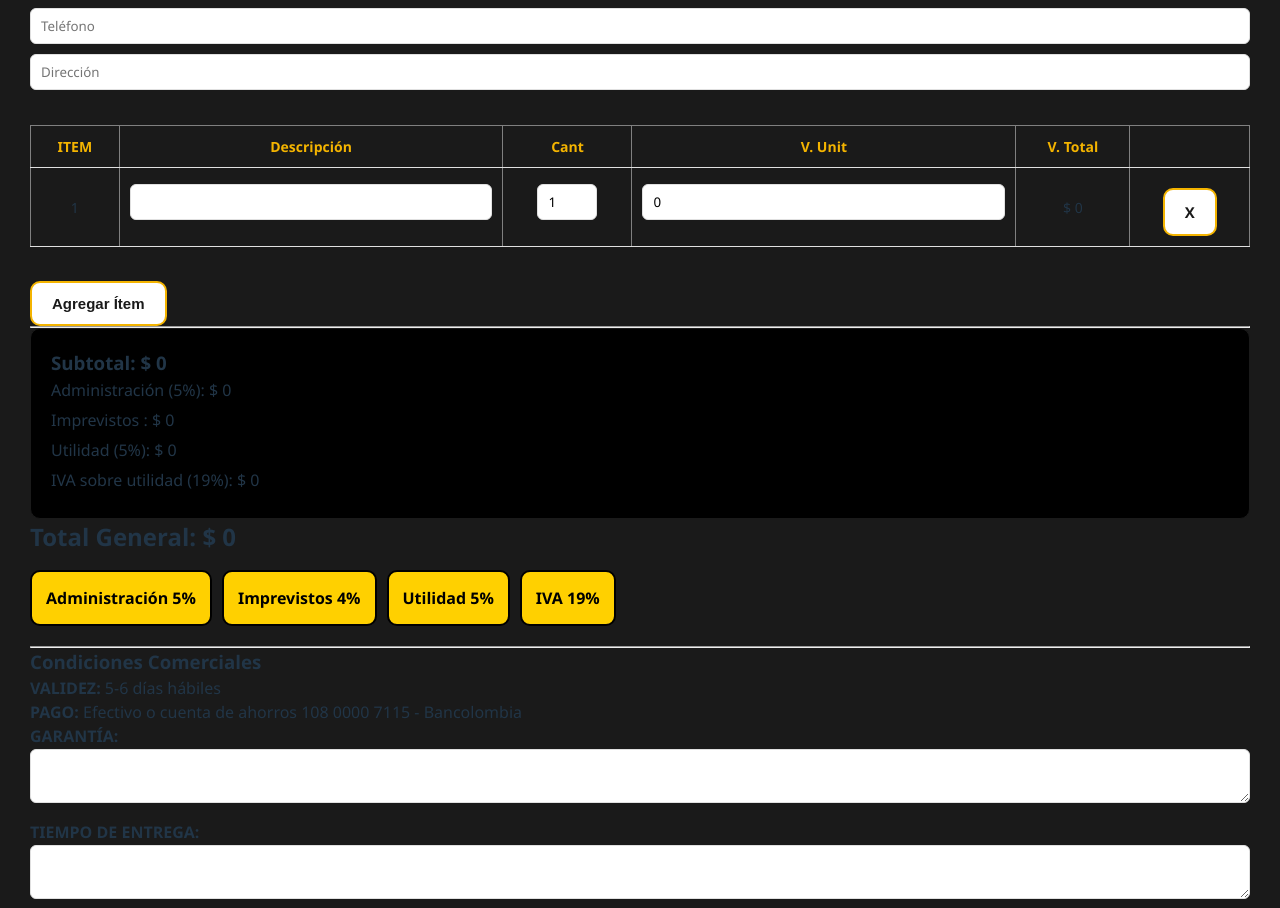
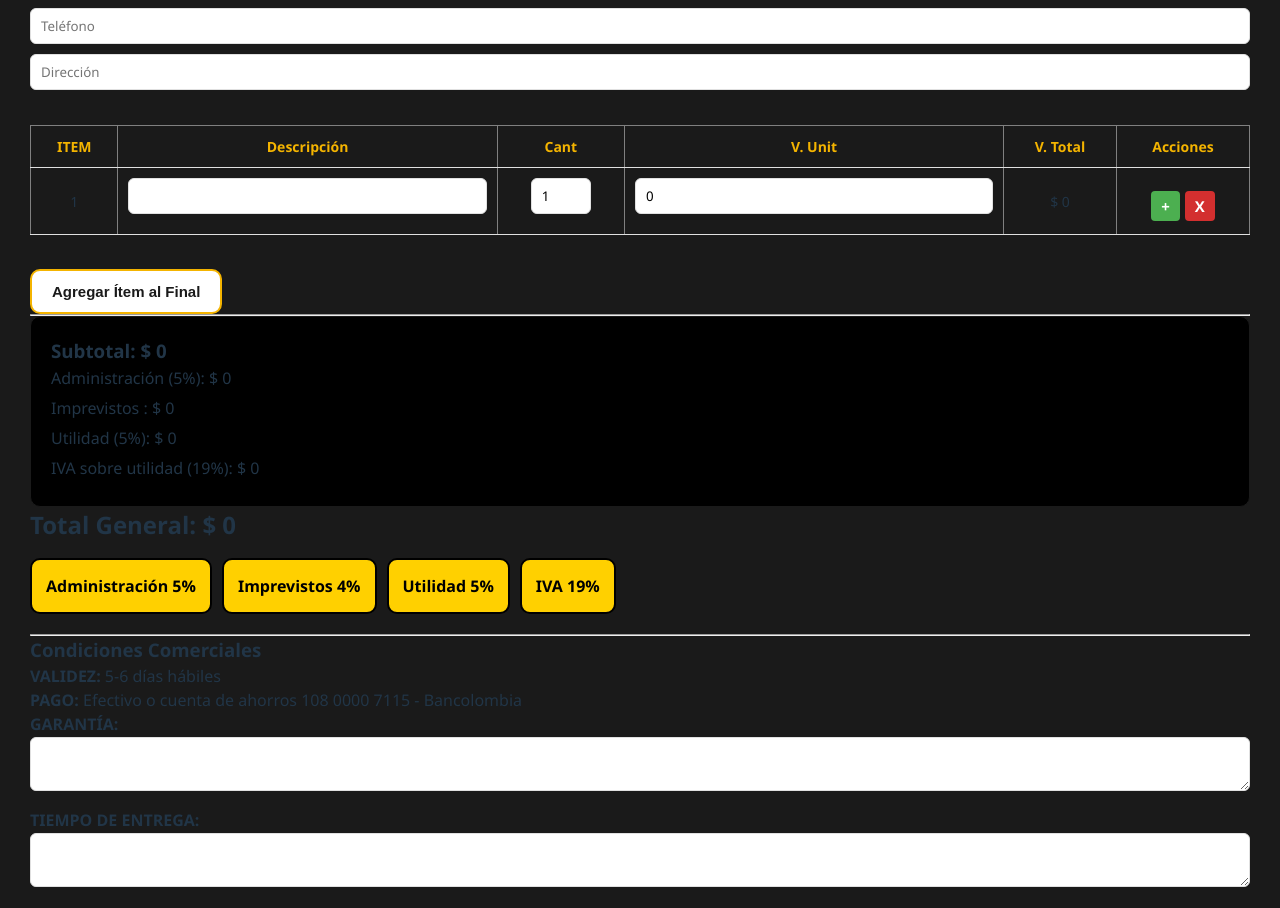
Before and after one commit to Daniel102601/Cotizador_TGP, a React (Vite) app: page /cotizador in a window 1280 px wide. Shown: the part 1573-2481 px from the top of the page. Built offline with nearby package versions, Linux system fonts and the light colour scheme.

Commit message:
Item en medio

```diff
--- a/src/pages/cotizador.jsx
+++ b/src/pages/cotizador.jsx
@@ -59,6 +59,14 @@ function Cotizador() {
   // 🔹 Funciones de items
   const agregarItem = () => {
     setItems([...items, { descripcion: "", cantidad: 1, valorUnitario: 0 }])
+  }
+
+  // NUEVA FUNCIÓN: Inserta un ítem justo debajo del índice seleccionado
+  const insertarItemAbajo = (index) => {
+    const nuevosItems = [...items]
+    // splice modifica el arreglo insertando un nuevo elemento en la posición index + 1
+    nuevosItems.splice(index + 1, 0, { descripcion: "", cantidad: 1, valorUnitario: 0 })
+    setItems(nuevosItems)
   }
 
   const eliminarItem = (index) => {
@@ -359,7 +367,7 @@ function Cotizador() {
               <th>Cant</th>
               <th>V. Unit</th>
               <th>V. Total</th>
-              <th></th>
+              <th>Acciones</th>
             </tr>
           </thead>
           <tbody>
@@ -390,8 +398,23 @@ function Cotizador() {
                   />
                 </td>
                 <td style={{ whiteSpace: "nowrap" }}>{formatoMoneda(calcularTotalItem(item))}</td>
-                <td>
-                  <button className="boton-item" onClick={() => eliminarItem(index)}>X</button>
+                <td style={{ whiteSpace: "nowrap", textAlign: "center" }}>
+                  <button
+                    className="boton-item"
+                    title="Insertar ítem abajo"
+                    onClick={() => insertarItemAbajo(index)}
+                    style={{ marginRight: "5px", padding: "5px 10px", backgroundColor: "#4caf50", color: "white", border: "none", borderRadius: "4px" }}
+                  >
+                    +
+                  </button>
+                  <button
+                    className="boton-item"
+                    title="Eliminar este ítem"
+                    onClick={() => eliminarItem(index)}
+                    style={{ padding: "5px 10px", backgroundColor: "#d32f2f", color: "white", border: "none", borderRadius: "4px" }}
+                  >
+                    X
+                  </button>
                 </td>
               </tr>
             ))}
@@ -399,7 +422,7 @@ function Cotizador() {
         </table>
 
         <br />
-        <button className="boton-item" onClick={agregarItem}>Agregar Ítem</button>
+        <button className="boton-item" onClick={agregarItem}>Agregar Ítem al Final</button>
 
         <hr />
 
```
